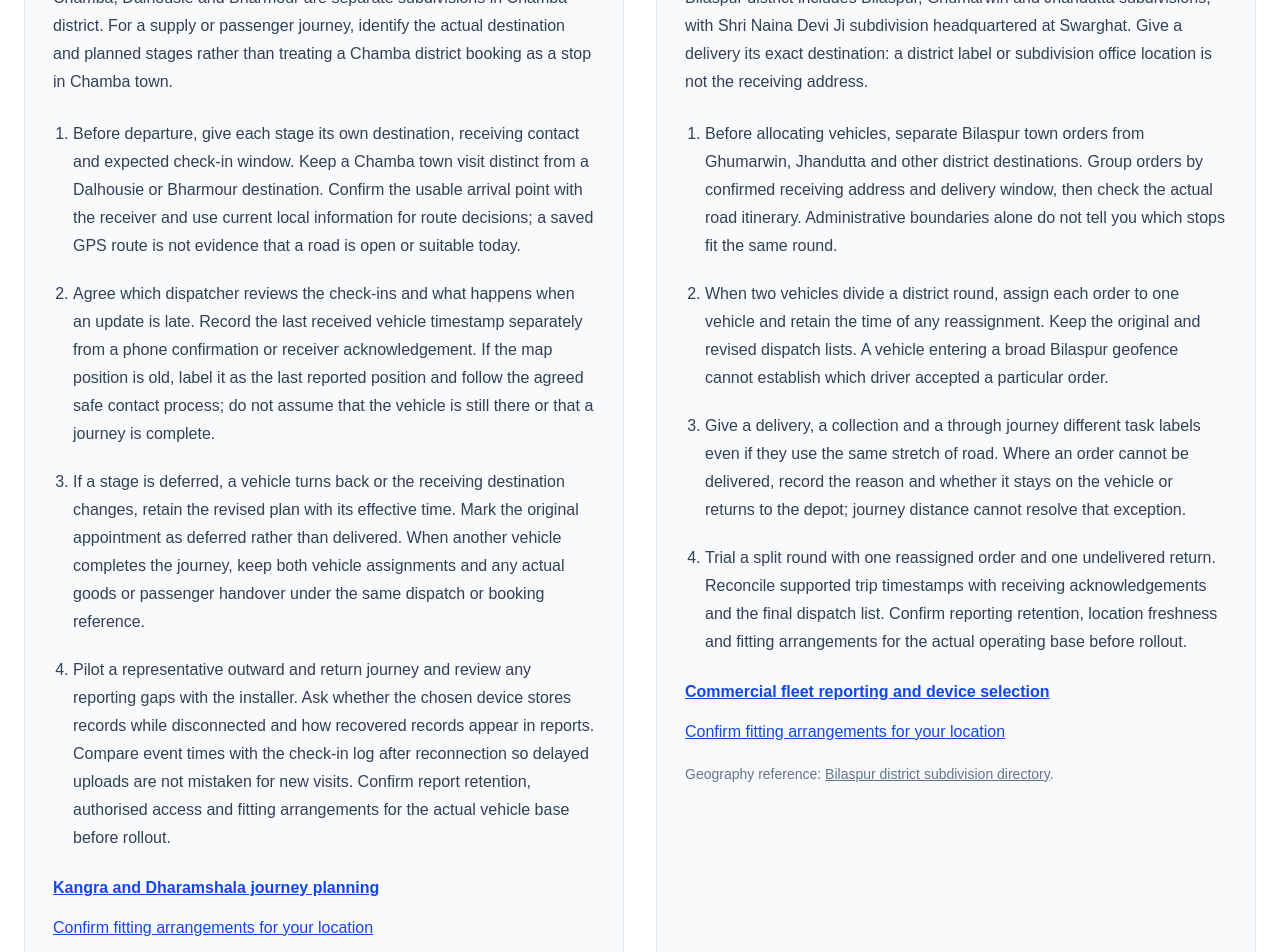
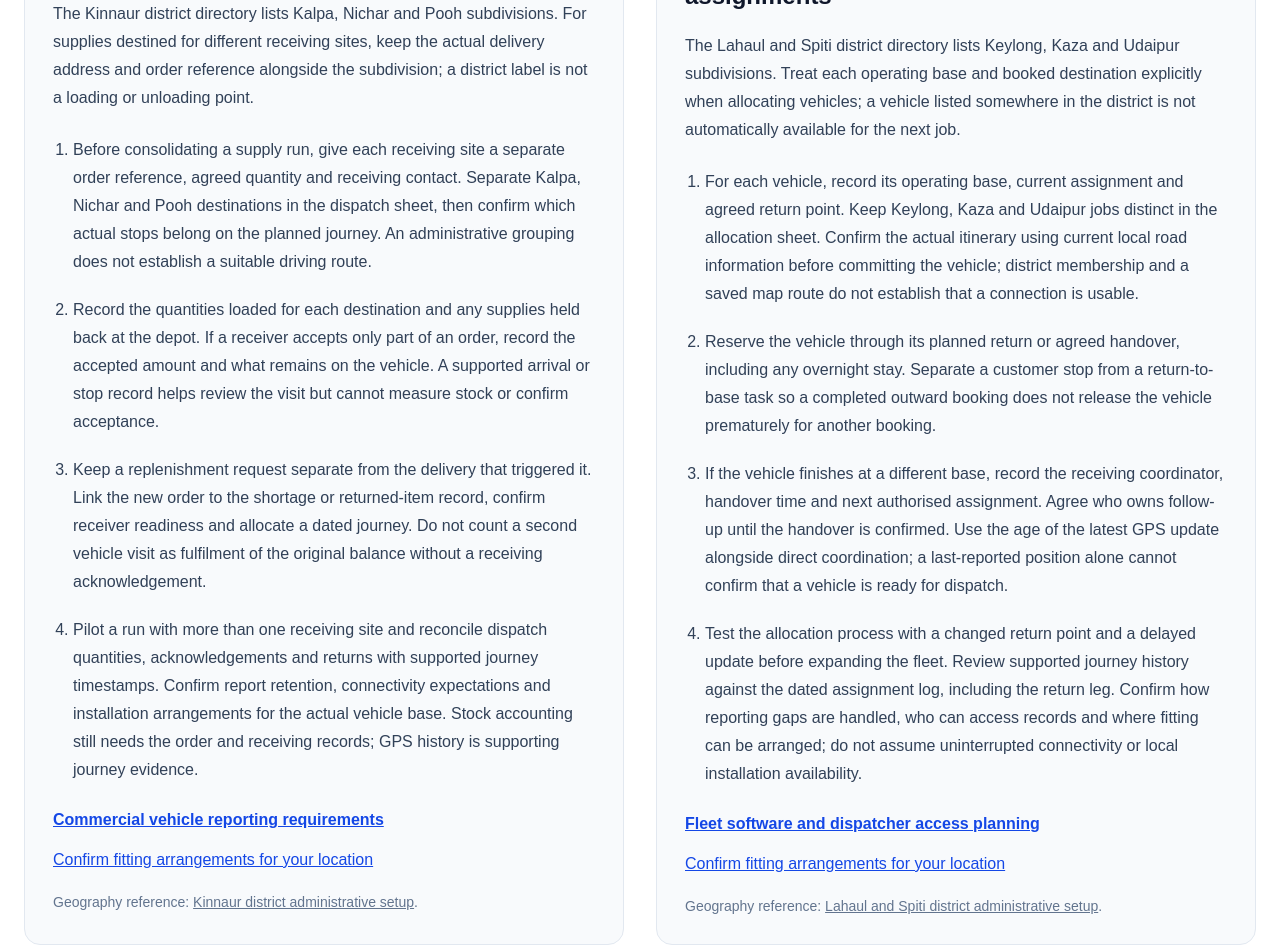
Before and after one commit to skdhall450-code/navii-gps-pro, a Next.js app: page /gps-tracker/himachal-pradesh in a window 1280 px wide. Shown: the part 2300-3252 px from the top of the page. Built offline with nearby package versions, Linux system fonts and the light colour scheme.

Commit message:
seo: add Kinnaur and Lahaul-Spiti planning sections

```diff
--- a/app/gps-tracker/himachal-pradesh/page.tsx
+++ b/app/gps-tracker/himachal-pradesh/page.tsx
@@ -26,6 +26,36 @@ const workflows = [
 ];
 
 const localPlans = [
+{
+  "id": "kinnaur",
+  "name": "Kinnaur supply batches and receiving records",
+  "intro": "The Kinnaur district directory lists Kalpa, Nichar and Pooh subdivisions. For supplies destined for different receiving sites, keep the actual delivery address and order reference alongside the subdivision; a district label is not a loading or unloading point.",
+  "steps": [
+    "Before consolidating a supply run, give each receiving site a separate order reference, agreed quantity and receiving contact. Separate Kalpa, Nichar and Pooh destinations in the dispatch sheet, then confirm which actual stops belong on the planned journey. An administrative grouping does not establish a suitable driving route.",
+    "Record the quantities loaded for each destination and any supplies held back at the depot. If a receiver accepts only part of an order, record the accepted amount and what remains on the vehicle. A supported arrival or stop record helps review the visit but cannot measure stock or confirm acceptance.",
+    "Keep a replenishment request separate from the delivery that triggered it. Link the new order to the shortage or returned-item record, confirm receiver readiness and allocate a dated journey. Do not count a second vehicle visit as fulfilment of the original balance without a receiving acknowledgement.",
+    "Pilot a run with more than one receiving site and reconcile dispatch quantities, acknowledgements and returns with supported journey timestamps. Confirm report retention, connectivity expectations and installation arrangements for the actual vehicle base. Stock accounting still needs the order and receiving records; GPS history is supporting journey evidence."
+  ],
+  "related": "/commercial-vehicle-tracking",
+  "relatedLabel": "Commercial vehicle reporting requirements",
+  "source": "https://hpkinnaur.nic.in/administrative-setup/",
+  "sourceLabel": "Kinnaur district administrative setup"
+},
+{
+  "id": "lahaul-spiti",
+  "name": "Lahaul and Spiti vehicle bases and return assignments",
+  "intro": "The Lahaul and Spiti district directory lists Keylong, Kaza and Udaipur subdivisions. Treat each operating base and booked destination explicitly when allocating vehicles; a vehicle listed somewhere in the district is not automatically available for the next job.",
+  "steps": [
+    "For each vehicle, record its operating base, current assignment and agreed return point. Keep Keylong, Kaza and Udaipur jobs distinct in the allocation sheet. Confirm the actual itinerary using current local road information before committing the vehicle; district membership and a saved map route do not establish that a connection is usable.",
+    "Reserve the vehicle through its planned return or agreed handover, including any overnight stay. Separate a customer stop from a return-to-base task so a completed outward booking does not release the vehicle prematurely for another booking.",
+    "If the vehicle finishes at a different base, record the receiving coordinator, handover time and next authorised assignment. Agree who owns follow-up until the handover is confirmed. Use the age of the latest GPS update alongside direct coordination; a last-reported position alone cannot confirm that a vehicle is ready for dispatch.",
+    "Test the allocation process with a changed return point and a delayed update before expanding the fleet. Review supported journey history against the dated assignment log, including the return leg. Confirm how reporting gaps are handled, who can access records and where fitting can be arranged; do not assume uninterrupted connectivity or local installation availability."
+  ],
+  "related": "/software",
+  "relatedLabel": "Fleet software and dispatcher access planning",
+  "source": "https://hplahaulspiti.nic.in/administrative-setup/",
+  "sourceLabel": "Lahaul and Spiti district administrative setup"
+},
 {
   "id": "chamba",
   "name": "Chamba district staged journeys and reporting check-ins",
@@ -172,6 +202,8 @@ const districts = [
   { slug: "una", name: "Una", note: "For regional and Punjab-connected routes, review complete trips across state boundaries and confirm SIM coverage for recurring destinations." },
 ];
 const faqs = [
+{"question": "Can GPS confirm the quantities delivered on a Kinnaur supply run?", "answer": "No. Compare supported vehicle journey records with the loaded quantities, receiving acknowledgements and returns for each order. A location or stop event does not measure stock, confirm acceptance or settle a partial-delivery balance."},
+{"question": "When is a Lahaul or Spiti vehicle ready for its next assignment?", "answer": "Confirm completion of the current assignment, the agreed return point or base handover, and the receiving coordinator’s acknowledgement. Check the age of the latest vehicle update as supporting evidence. A completed outward trip or a last-reported map position alone does not establish availability."},
 {"question": "Does a Chamba vehicle reporting gap mean the vehicle has stopped?", "answer": "No. Check the timestamp of the last received update and use the agreed dispatcher check-in procedure. A stale map position cannot establish the current location, journey completion or the reason updates are missing."},
 {"question": "How should delayed Chamba journey records be reviewed after reconnection?", "answer": "Confirm the selected device and platform support for storing and recovering records. Compare the recorded event times with the dated dispatch plan and check-in log; a delayed upload is not necessarily a new trip or repeat visit."},
 {"question": "How should Bilaspur district deliveries be split between vehicles?", "answer": "Assign every order to a vehicle using the exact receiving address and agreed delivery window. Retain any reassignment time and compare the final dispatch list with supported trip records and customer acknowledgements. A district-wide arrival event cannot identify which order was delivered."},
```
